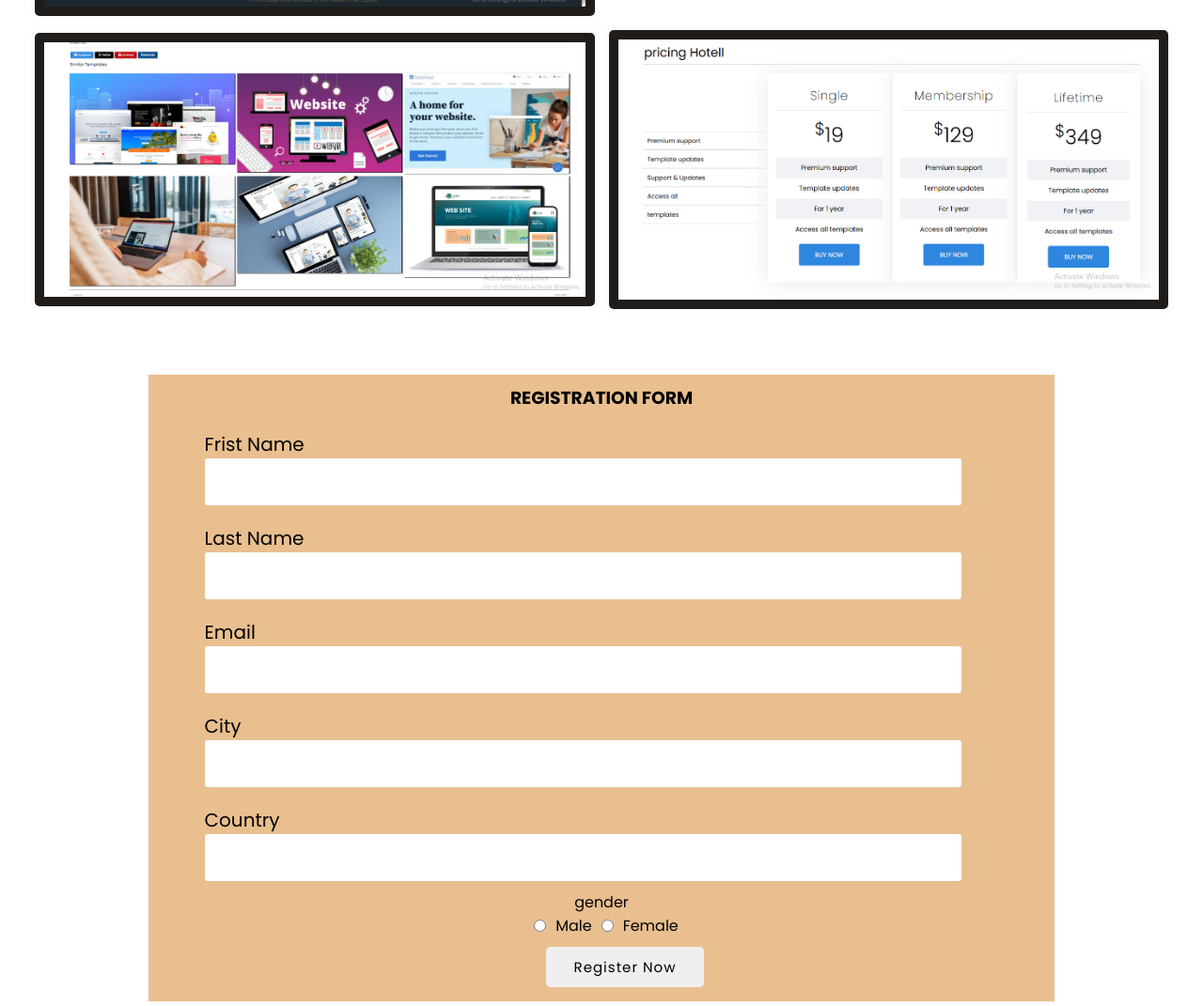
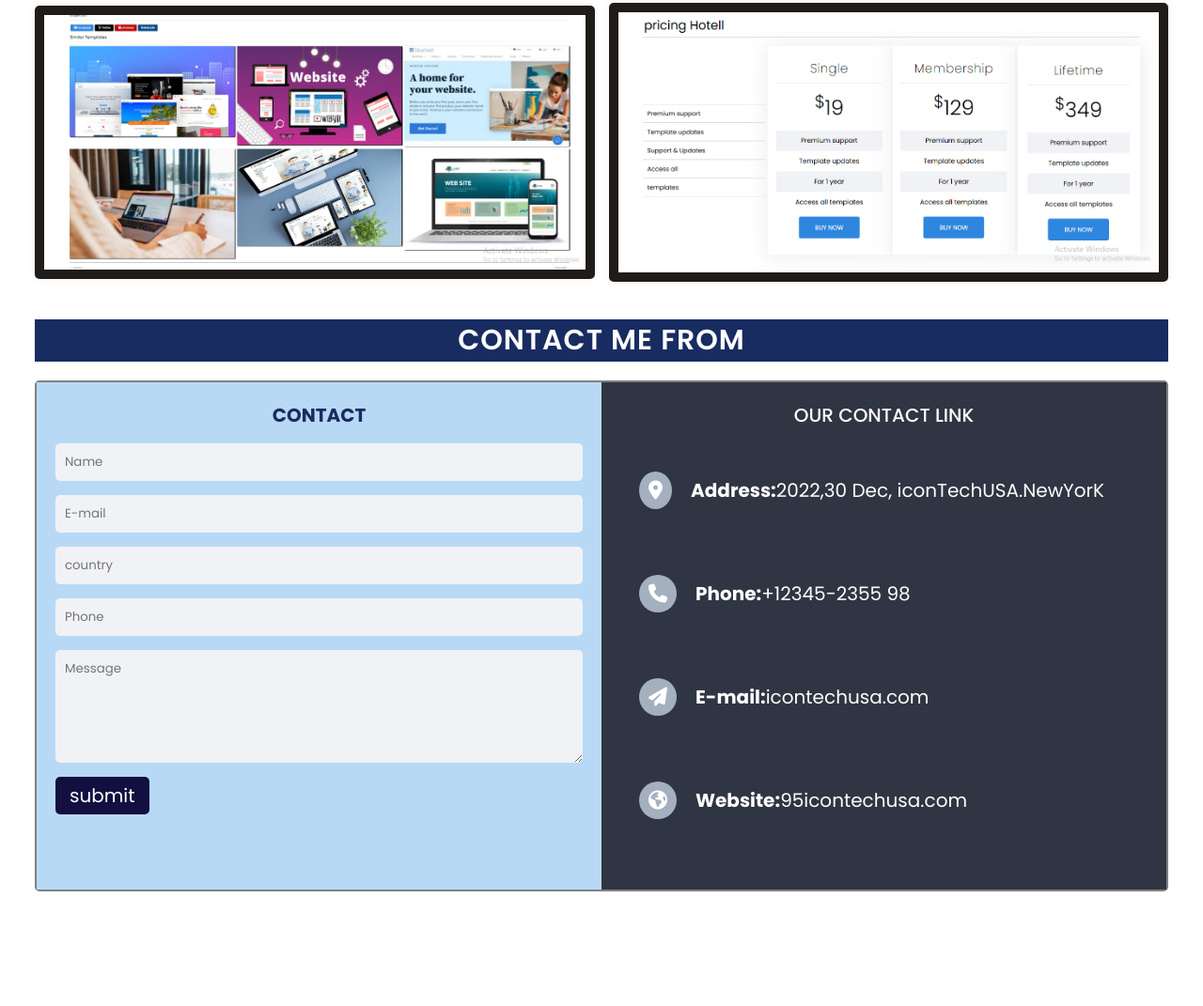
Before and after one commit to S-shahena/CSS_assignment_exam_project_1, a plain HTML site: page index.html in a window 1280 px wide. Shown: the part 1329-2400 px from the top of the page at 94% size. After the commit the page ends 2293 px from the top, so only its background shows below. Drawn offline with Linux system fonts and the light colour scheme.

Commit message:
contact from upload

```diff
--- a/index.html
+++ b/index.html
@@ -62,8 +62,6 @@
             <section class="content_section">
 
 
-
-              <h1>"About Me" section</h1>
               <!-- about me -->
               <section class="about_me_section">
 
@@ -112,56 +110,47 @@
               <!-- my_project_section_start -->
 
 
+              <!-- contact_me_from_start -->
+              <section class="contact_me_from">
+                <h1>contact me from</h1>
 
-              <!-- main_from -->
-              <div class="main_from">
-                                    <h1>registration form</h1>
+                <!-- contact_from -->
+                <div class="contact_from">
 
-                                    <form action="">
+                 <!-- contact_us -->
+                  <div class="contact_us">
+                    <h2>Contact</h2>
+                    <input type="text" placeholder="Name">
+                    <input type="text" placeholder="E-mail">
+                    <input type="text" placeholder="country">
+                    <input type="number" placeholder="Phone">
+                    <textarea name="" id="" placeholder="Message" rows="5" cols="5"></textarea>
+                    <button type="submit">submit</button>
+                  </div>
 
-                                      <div class="froms">
-                                        <label for="frist_name">frist name</label><br>
-                                        <input type="text" id="frist_name">
-                                      </div>
 
-                                      <div class="froms">
-                                        <label for="frist_name">last name</label><br>
-                                        <input type="text" id="frist_name">
-                                      </div>
+                  <!-- our_social_link -->
+                  <div class="our_social_link">
+                    <h2>Our Contact Link</h2>
 
-                                      <div class="froms">
-                                        <label for="frist_name">email </label><br>
-                                        <input type="text" id="frist_name">
-                                      </div>
+                    <!-- social_link -->
+                    <div class="social_link">
+                     <a href="#"><i class="fa-solid fa-location-dot"></i><b>Address:</b>2022,30 Dec, iconTechUSA.NewYorK</a>
+                     <a href="#"><i class="fa-solid fa-phone"></i><b>Phone:</b>+12345-2355 98</a>
+                     <a href="#"><i class="fa-solid fa-paper-plane"></i><b>E-mail:</b>icontechusa.com</a>
+                     <a href="#"><i class="fa-solid fa-earth-americas"></i><b>Website:</b>95icontechusa.com</a>
+                    </div>
 
-                                      <div class="froms">
-                                        <label for="frist_name">city</label><br>
-                                        <input type="text" id="frist_name">
-                                      </div>
+                  </div>
 
-                                      <div class="froms">
-                                        <label for="frist_name">country</label><br>
-                                        <input type="text" id="frist_name">
-                                      </div>
+                </div>
 
-                                      <div class="genders">
-                                        <div class="gender">
-                                            <label for="frist_name">gender</label>
-                                        </div>
+              </section>
+              <!-- contact_me_from_end -->
 
-                                        <div class="radio">
-                                          <input type="radio" id="frist_name" value="Male">  Male
-                                         <input type="radio" id="frist_name" value="Female">Female
-                                        </div>
-                                      </div>
 
-                                      <div class="froms button">
-                                       <button>register now</button>
-                                      </div>
 
-                                    </form>
 
-              </div>
 
 
 
--- a/style/style.css
+++ b/style/style.css
@@ -188,84 +188,107 @@ align-items: center;
    box-shadow: 0px 0px 5px 2px rgba(234, 234, 236, 0.432) ;
 }
 
-
-
 /* my_project_section_end */
 
 
 
 
+/* contact_me_from_start */
+.contact_me_from{
+    margin-bottom: 10px;
+}
+.contact_me_from h1{
+    text-align: center;
+    text-transform: uppercase;
+    background-color: #182C61;
+    color: white;
+    letter-spacing: 1px;
+    font-weight: 600;
+    font-size: 30px;
+    margin: 20px 0px;
+}
 
+/* contact_from */
+.contact_from{
+    display: grid;
+    grid-template-columns: repeat(2, 1fr);
+    border: 2px solid gray;
+    border-radius: 5px;
 
-/* main_from_start */
-.main_from{
-   margin: 0 auto;
-    background-color: #d3802080;
-    box-shadow: 0px 0px 2px 1px rgb(239, 241, 241);
-    width: 80%;
 }
-.main_from h1{
+
+/* contact_us */
+.contact_us{
+background-color: rgb(184, 217, 245);
+padding: 20px;
+}
+.contact_us h2{
     text-align: center;
-    padding: 10px 5px;
-    margin-top: 50px;
+    font-size: 20px;
+    color: #182C61;
     text-transform: uppercase;
     font-weight: 700;
 }
 
-.froms{
+.contact_us input, textarea{
+    background-color: #f1f2f6;
+    margin: 15px 0px;
     padding: 10px;
-    margin-left: 50px;
+    display: block;
+    width: 100%;
+    border: none;
+    border-radius: 5px;
+}
+.contact_us button{
+    font-size: 20px;
+    text-align: center;
+    padding: 5px 15px;
+    border: none;
+    border-radius: 5px;
+    background-color:#130f40 ;
+    color: white;
+}
+
+
+/* our_social_link */
+.our_social_link{
+background-color:rgb(47, 53, 66);
+padding: 20px;
+}
+.our_social_link h2{
+    text-align: center;
+    font-size: 20px;
+    color: white;
+    text-transform: uppercase;
+    font-weight: 500;
 
 }
-.froms label{
-font-size: 20px;
-text-transform: capitalize;
+.social_link {
 }
-.froms input{
-
-    width: 90%;
-    margin: 0 auto;
-    padding: 15px;
-    border: none;
-    border-radius: 3px;
+.social_link i{
+    margin: 0 20px;
+    background-color: rgb(164, 176, 190);
+    padding: 10px;
+    border-radius: 50%;
+    text-align: center;
 
 }
-.froms button{
-padding: 10px 30px;
-text-align: center;
-text-transform: capitalize;
-font-size: 15px;
-border: none;
-transition: 300ms;
-cursor: pointer;
-margin-bottom: 5px;
+.social_link a{
+    display: block;
+    margin: 30px 0px;
+    text-align: left;
+    font-size: 20px;
+    padding: 15px 0px 25px 0px;
+    text-decoration: none;
+    color: white;
+
 }
 
-.froms button:active{
-    background-color: #20bf6b;
-    font-size: 18px;
-}
-.genders {
-display: flex;
-justify-content:center;
-align-items: center;
-flex-direction: column;
-
-}
-.radio{
-    display: flex;
-    justify-content: center;
-    align-items: center;
-}
-
-.radio input{
-    margin: 0 10px;
-
-}
-/* main_from_end */
+/*   contact_me_from_end  */
 
 
-/* main_section_end */
+
+
 
 
  /* responsive max-width:600px */
@@ -298,6 +321,10 @@ flex-direction: column;
 
 }
 
+/* contact_from */
+.contact_from{
+    grid-template-columns: 1fr;
 
+}
 
  }
```
Also changed, not shown: src/Screenshot_1.png (added), src/Screenshot_2.png (added), src/Screenshot_3.png (added).
